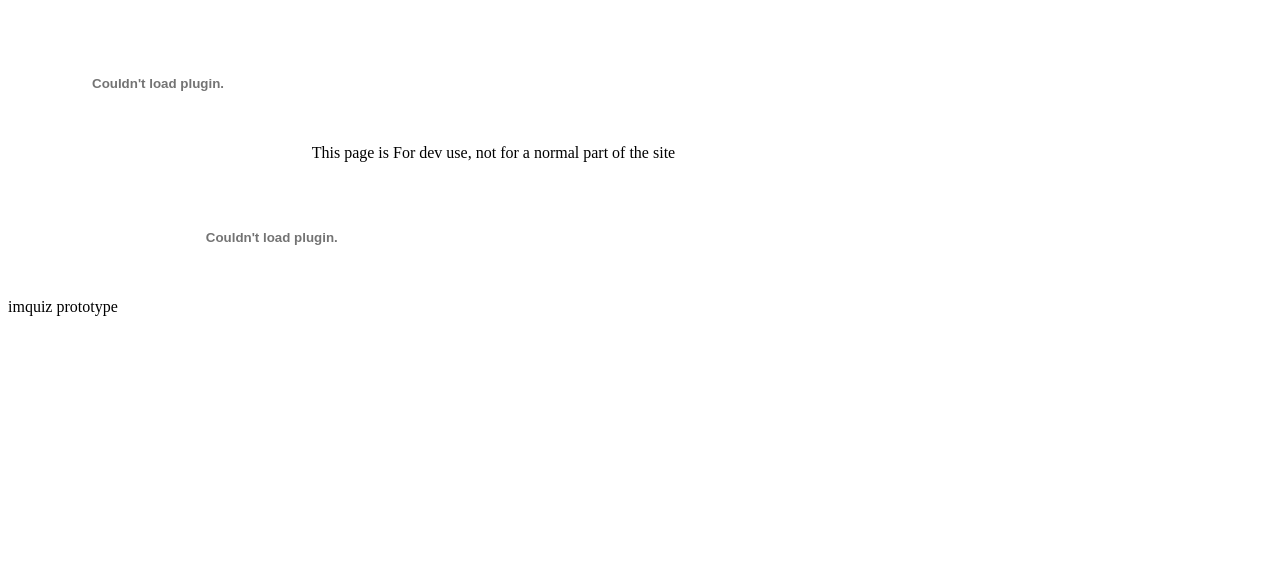
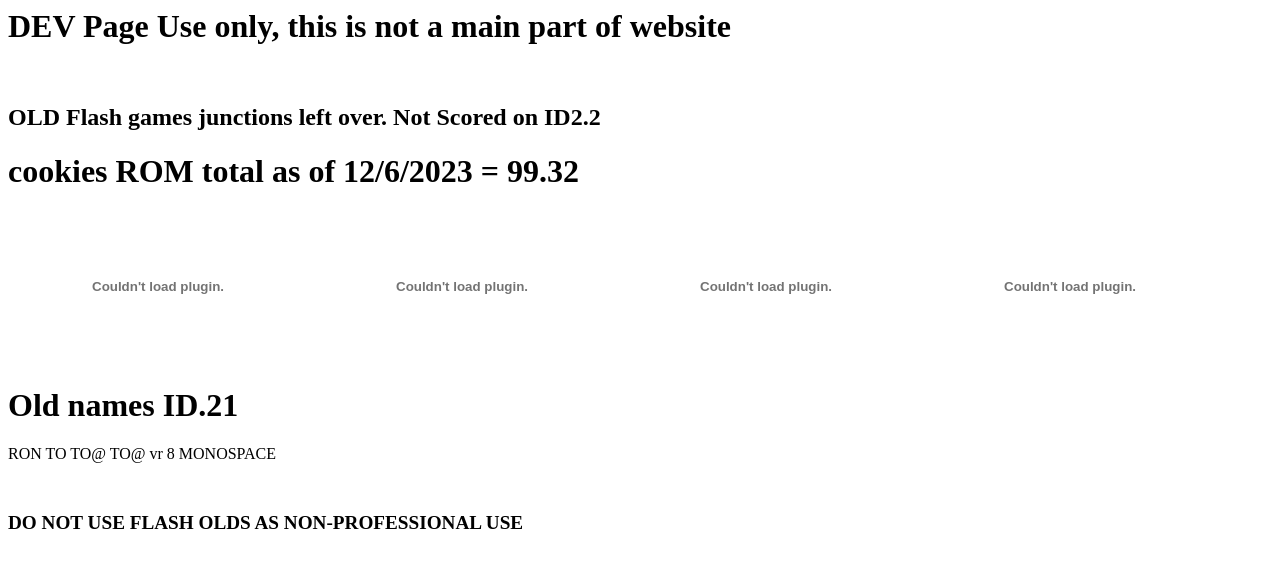
Before and after one commit to awesomecallum/netremy, a website: page DEVprototype2.html in a window 1280 px wide. Drawn offline with Linux system fonts and the light colour scheme.

Commit message:
Update DEVprototype2.html

```diff
--- a/DEVprototype2.html
+++ b/DEVprototype2.html
@@ -1,7 +1,24 @@
+<body><header><h1>DEV Page Use only, this is not a main part of website</h1>
+<br>
+<h2> OLD Flash games junctions left over. Not Scored on ID2.2 </h2>
+<h1> cookies ROM total as of 12/6/2023 = 99.32 </h1>
+</header></body>
 <embed src="DEVprototype2.swf">
-    <body>This page is For dev use, not for a normal part of the site
-        <br>
-        imquiz prototype
-    </body>
-
     <embed src="imquiz.swf">
+        <embed src="ltf.swf">
+<embed src="idleprototype.swf">
+            <body>
+                <h1>Old names ID.21</h1>
+                <list>
+                    RON
+                    TO
+                    TO@
+                    TO@ vr 8
+                    MONOSPACE
+                </list>
+                <br>
+                <br>
+                <br>
+                <h1 style="font-size: larger;"> DO NOT USE FLASH OLDS AS NON-PROFESSIONAL USE</h1>
+                <br>
+            </body>
```
